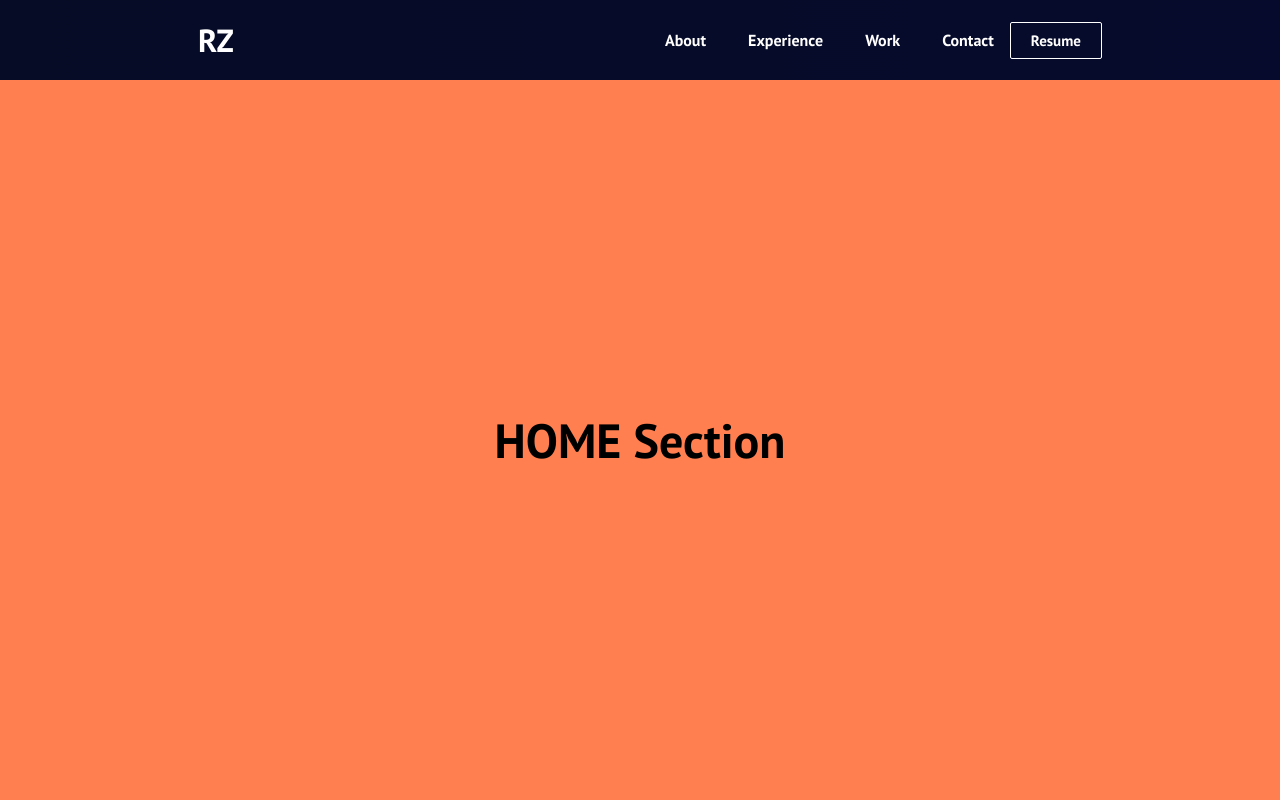
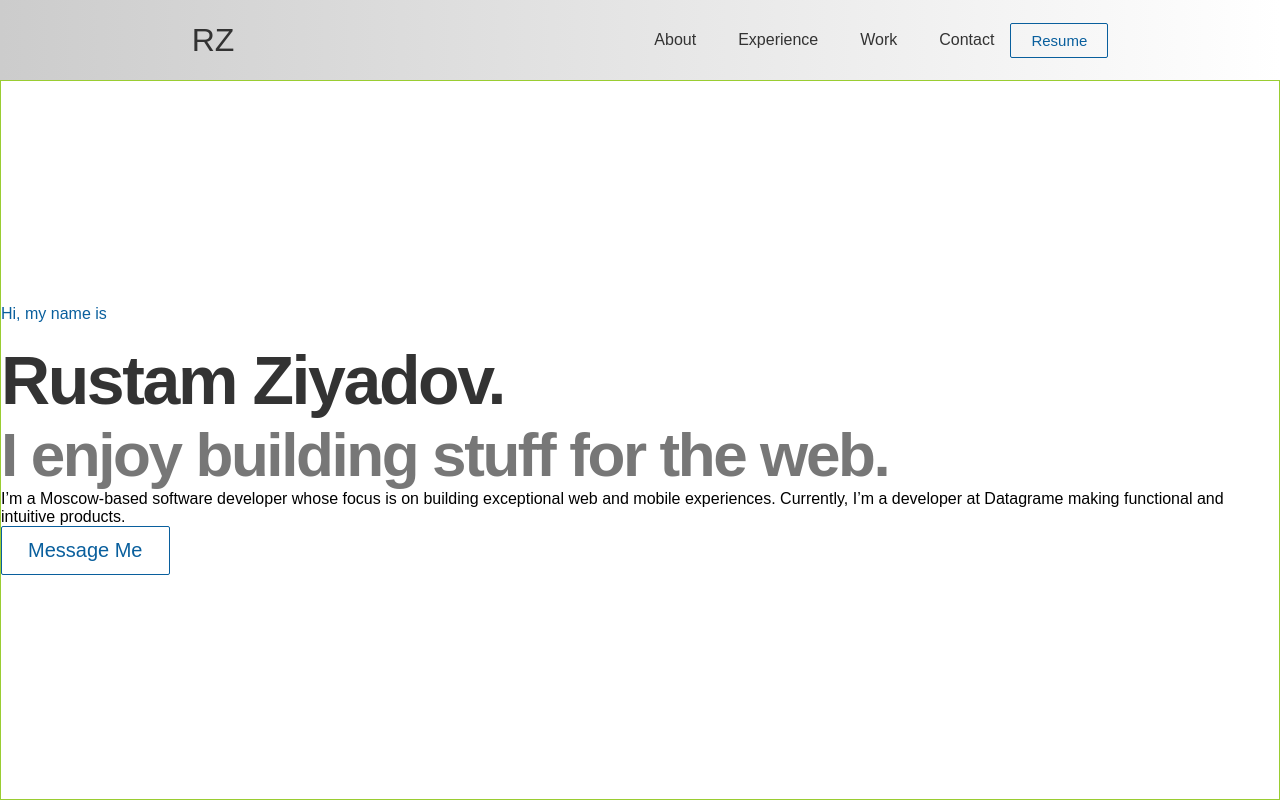
Before and after one commit to zyderus/portfolio-2021, a Next.js app: page /experience in a window 1280 px wide. Shown: the top 800 px of the page. Built offline with nearby package versions, Linux system fonts and the light colour scheme.

Commit message:
add navmenu and style module dynamic class res

```diff
--- a/components/Button.tsx
+++ b/components/Button.tsx
@@ -1,12 +1,18 @@
 import styles from '../styles/Button.module.css'
 import Link from 'next/link'
 
-export const Button: React.FC<any> = ({ children, onClick }) => {
+const STYLES = ['solid', 'outline']
+const SIZES = ['small', 'medium', 'large']
+
+const Button: React.FC<any> = ({ style, size, click, children }) => {
+  const checkStyle = STYLES.includes(style) ? styles[style] : STYLES[0]
+  const checkSize = SIZES.includes(size) ? styles[size] : SIZES[0]
+
   return (
     <>
       <Link href='/sign-up'>
         <a>
-          <button className={[styles.btn, styles.btnOutline, styles.btnMedium].join(' ')} onClick={onClick}>
+          <button className={[styles.btn, checkStyle, checkSize].join(' ')} onClick={click}>
             {children}
           </button>
         </a>
@@ -14,3 +20,5 @@ export const Button: React.FC<any> = ({ children, onClick }) => {
     </>
   )
 }
+
+export default Button
--- /dev/null
+++ b/components/Intro.tsx
@@ -0,0 +1,22 @@
+import styles from '../styles/Intro.module.css'
+import Button from './Button'
+
+const Intro = () => {
+  return (
+    <div className={styles.container}>
+      <p className='accent'>Hi, my name is</p>
+      <br />
+      <h1 className={styles.title__name}>Rustam Ziyadov.</h1>
+      <h1 className={styles.title__slogan}>I enjoy building stuff for the web.</h1>
+      <p>
+        I’m a Moscow-based software developer whose focus is on building exceptional web and mobile experiences.
+        Currently, I’m a developer at Datagrame making functional and intuitive products.
+      </p>
+      <Button style='outline' size='large'>
+        Message Me
+      </Button>
+    </div>
+  )
+}
+
+export default Intro
--- a/components/Layout.tsx
+++ b/components/Layout.tsx
@@ -10,7 +10,9 @@ const Layout: React.FC<Props> = ({ children }) => {
       <header className={styles.header}>
         <Navbar />
       </header>
-      <section className={styles.content}>{children}</section>
+      <section className={styles.content}>
+        <div className={styles.main}>{children}</div>
+      </section>
       <footer className={styles.footer}>
         <Footer />
       </footer>
--- a/components/Navbar.tsx
+++ b/components/Navbar.tsx
@@ -1,7 +1,7 @@
 import styles from '../styles/Navbar.module.css'
 import Link from 'next/link'
 import { useState, useEffect } from 'react'
-import { Button } from './Button'
+import Button from './Button'
 
 const Navbar = () => {
   const [click, setClick] = useState(false)
@@ -68,7 +68,11 @@ const Navbar = () => {
               </Link>
             </li>
           </ul>
-          {button && <Button>Resume</Button>}
+          {button && (
+            <Button style={'outline'} size={'medium'}>
+              Resume
+            </Button>
+          )}
         </div>
       </nav>
     </>
--- a/pages/_app.tsx
+++ b/pages/_app.tsx
@@ -16,8 +16,10 @@ function MyApp({ Component, pageProps }: AppProps) {
           integrity='sha384-SZXxX4whJ79/gErwcOYf+zWLeJdY/qpuqC4cAa9rOGUstPomtqpuNWT9wdPEn2fk'
           crossOrigin='anonymous'
         />
+        <link rel='preconnect' href='https://fonts.googleapis.com' />
+        <link rel='preconnect' href='https://fonts.gstatic.com' crossOrigin='anonymous' />
         {/* eslint-disable-next-line */}
-        <link href='https://fonts.googleapis.com/css2?family=PT+Sans:wght@700&display=swap' rel='stylesheet' />
+        <link href='https://fonts.googleapis.com/css2?family=Roboto:wght@400;700&display=swap' rel='stylesheet'></link>
       </Head>
       <Component {...pageProps} />
     </Layout>
--- a/pages/experience.tsx
+++ b/pages/experience.tsx
@@ -1,11 +1,12 @@
 import Head from 'next/head'
 import styles from '../styles/Home.module.css'
+import Intro from '../components/Intro'
 
 export default function Contact() {
   return (
     <>
-      <section className='home'>
-        <h1>HOME Section</h1>
+      <section className='intro'>
+        <Intro />
       </section>
       <section className='about'>
         <h1>ABOUT Section</h1>
--- a/styles/Button.module.css
+++ b/styles/Button.module.css
@@ -7,33 +7,39 @@
   white-space: nowrap;
 }
 
-.btnPrimary {
+.solid {
   background-color: var(--primary);
-  color: #242424;
+  color: var(--bg-primary);
   border: 1px solid var(--primary);
 }
 
-.btnOutline {
+.outline {
   background-color: transparent;
-  color: #fff;
+  color: var(--accent);
   padding: 8px 20px;
-  border: 1px solid var(--primary);
-  transition: all 0.3s ease-out;
+  border: 1px solid var(--accent);
+  transition: all 0.15s ease-out;
 }
 
-.btnMedium {
+.small {
+  padding: 5px 12px;
+  font-size: 12px;
+}
+
+.medium {
   padding: 8px 20px;
   font-size: 15px;
 }
 
-.btnLarge {
+.large {
   padding: 12px 26px;
   font-size: 20px;
 }
 
-.btnMedium:hover,
-.btnLarge:hover {
-  background: #fff;
-  color: #242424;
-  transition: all 0.3s ease-out;
+.small:hover,
+.medium:hover,
+.large:hover {
+  background: var(--bg-secondary);
+  /* color: var(--bg-primary); */
+  transition: all 0.15s ease-out;
 }
--- /dev/null
+++ b/styles/Intro.module.css
@@ -0,0 +1,18 @@
+/* .container {
+} */
+
+.title__name {
+  color: var(--primary);
+  line-height: 1.15;
+  font-size: 68px;
+  font-weight: bold;
+  letter-spacing: -0.15rem;
+}
+
+.title__slogan {
+  color: var(--secondary);
+  margin: 0;
+  line-height: 1.15;
+  font-size: 62px;
+  letter-spacing: -0.15rem;
+}
--- a/styles/Navbar.module.css
+++ b/styles/Navbar.module.css
@@ -1,5 +1,5 @@
 .navbar {
-  background: linear-gradient(90deg, rgb(6, 11, 38) 0%, rgb(6, 11, 45) 100%);
+  background: linear-gradient(90deg, var(--bg-secondary) 0%, var(--bg-primary) 100%);
   height: var(--navbar-height);
   display: flex;
   justify-content: center;
@@ -19,7 +19,7 @@
 }
 
 .navbarLogo {
-  color: #fff;
+  color: var(--primary);
   justify-self: start;
   margin-left: 20px;
   cursor: pointer;
@@ -45,7 +45,7 @@
 }
 
 .navLinks {
-  color: #fff;
+  color: var(--primary);
   display: flex;
   align-items: center;
   text-decoration: none;
@@ -74,7 +74,7 @@
   }
 
   .navMenu {
-    background-color: #060b26;
+    background-color: var(--bg-secondary);
     width: 360px;
     height: 100vh;
     display: flex;
@@ -134,15 +134,15 @@
     text-decoration: none;
     font-size: 1.5rem;
     background-color: transparent;
-    color: #fff;
+    color: var(--accent);
     padding: 14px 20px;
-    border: 1px solid #fff;
+    border: 1px solid var(--accent);
     transition: all 0.3s ease-out;
   }
 
   .navLinksMobile:hover {
     background: #fff;
-    color: #242424;
+    /* color: #242424; */
     transition: 250ms;
   }
 }
--- a/styles/globals.css
+++ b/styles/globals.css
@@ -1,6 +1,10 @@
 :root {
   --navbar-height: 80px;
-  --primary: #fff;
+  --primary: #333;
+  --secondary: #777;
+  --bg-primary: #fff;
+  --bg-secondary: #ccc;
+  --accent: #095f9d;
 }
 
 * {
@@ -14,20 +18,19 @@ section {
   min-height: calc(100vh - var(--navbar-height));
 }
 
-.home,
+.intro,
 .about,
 .experience,
 .work,
 .contact {
+  border: 1px solid yellowgreen;
   display: flex;
   align-items: center;
   justify-content: center;
-  font-size: 3rem;
 }
 
-.home {
-  background-color: coral;
-}
+/* .intro {
+} */
 
 .about {
   background-color: #48a3a3;
@@ -95,12 +98,16 @@ button:focus {
 }
 
 .fa-bars {
-  color: #fff;
+  color: var(--primary);
+}
+
+.accent {
+  color: var(--accent);
 }
 
 @media screen and (max-width: 960px) {
   .fa-times {
-    color: #fff;
+    color: var(--primary);
     font-size: 2rem;
   }
 }
```
